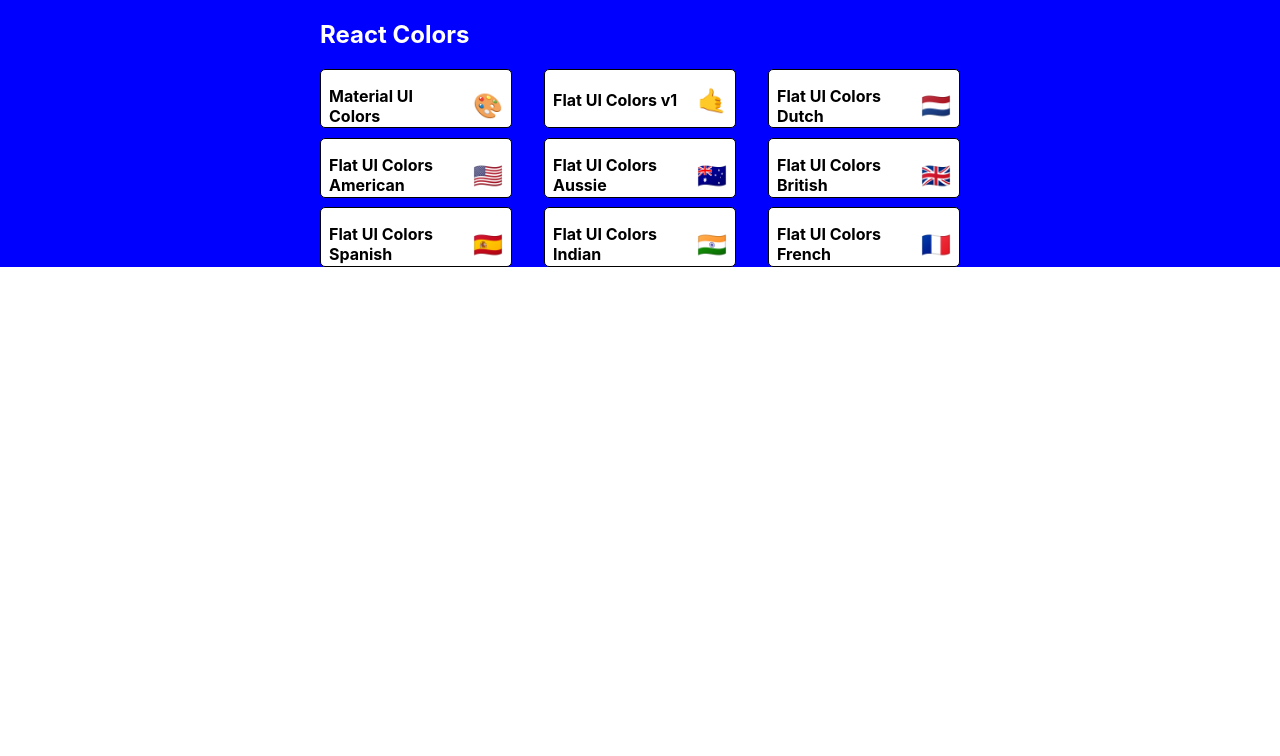
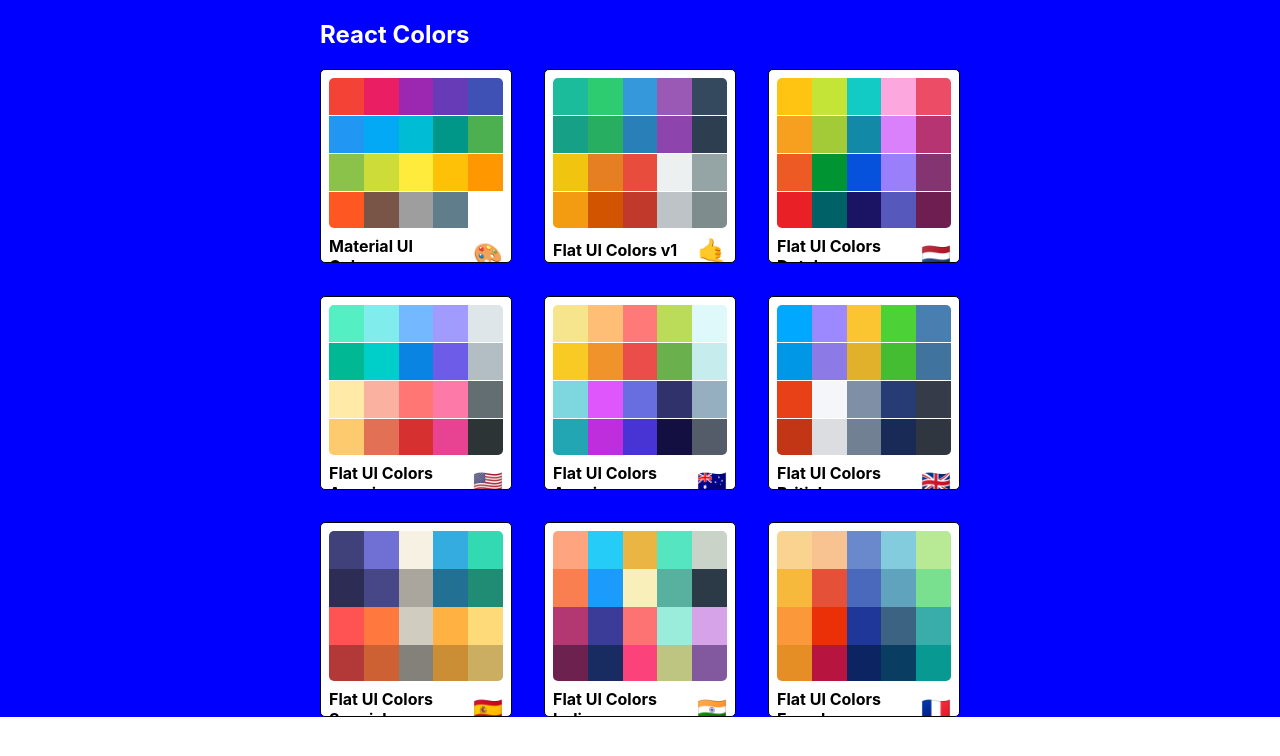
Before and after one commit to MiaoMiaoMiao3/REACT_Color_App, a React (Create React App) app: page / in a window 1280 px wide. Shown: the top 756 px of the page. Built offline with nearby package versions, Linux system fonts and the light colour scheme.

Commit message:
Finish styling MiniPalette

```diff
--- a/src/MiniPalette.js
+++ b/src/MiniPalette.js
@@ -14,8 +14,11 @@
         }
     },
     colors: {
-        backgroundColor: "grey",
-
+        backgroundColor: "#fff",
+        height: "150px",
+        width: "100%",
+        borderRadius: "5px",
+        overflow: "hidden"
     },
     title: {
         display: "flex",
@@ -30,16 +33,31 @@
     emoji: {
         marginLeft: "0.5rem",
         fontSize: "1.5rem"
+    },
+    miniColor: {
+        height: "25%",
+        width: "20%",
+        display: "inline-block",
+        margin: "0 auto",
+        position: "relative",
+        marginBottom: "-3.5px"
     }
 }
 
 function MiniPalette(props){
-    const {classes, paletteName, emoji} = props;
-
+    const {classes, paletteName, emoji, colors} = props;
+    const miniColorBoxes = colors.map(color => (
+        <div className = {classes.miniColor}
+            style = {{backgroundColor: color.color}}
+            key = {color.name}>
+        </div>
+    ))
     return(
 
         <div className = {classes.root}>
-            <div className = {classes.colors}> </div>
+            <div className = {classes.colors}>
+                {miniColorBoxes}
+            </div>
             <h5 className = {classes.title}>{paletteName}
                 <span className = {classes.emoji}>{emoji}</span></h5>
         </div>
```
